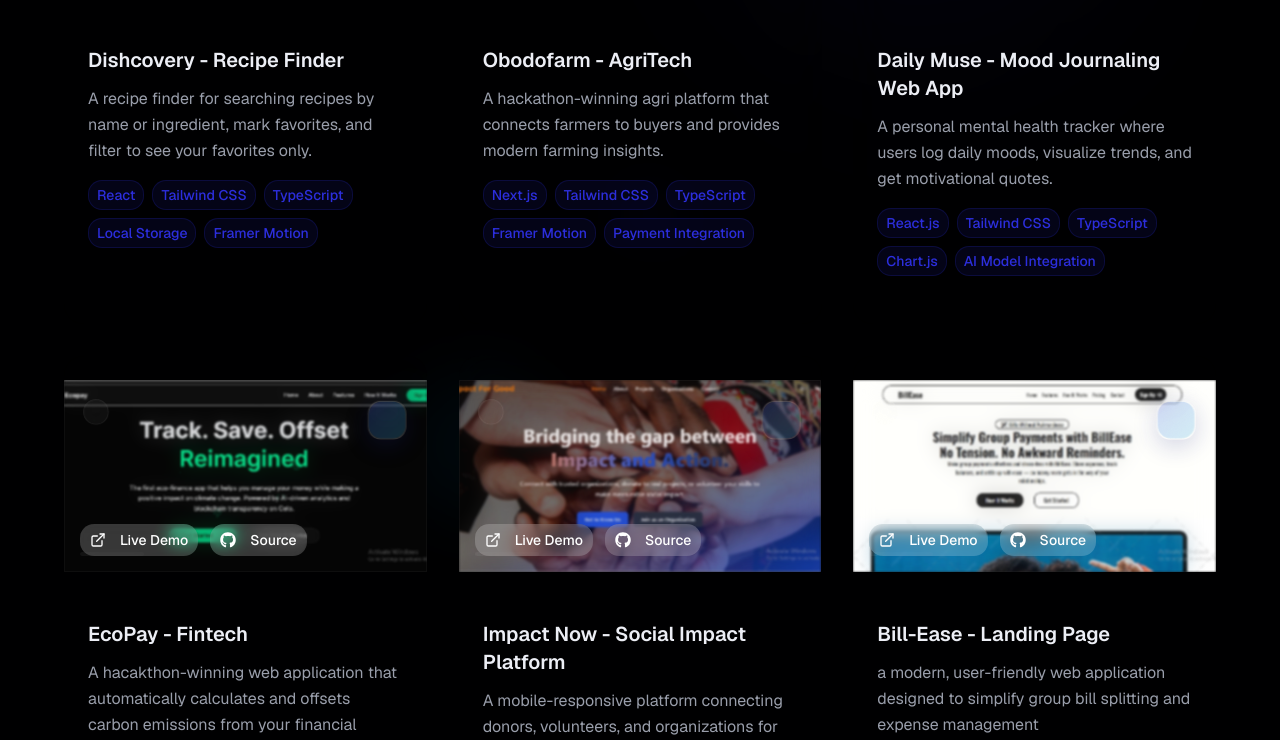
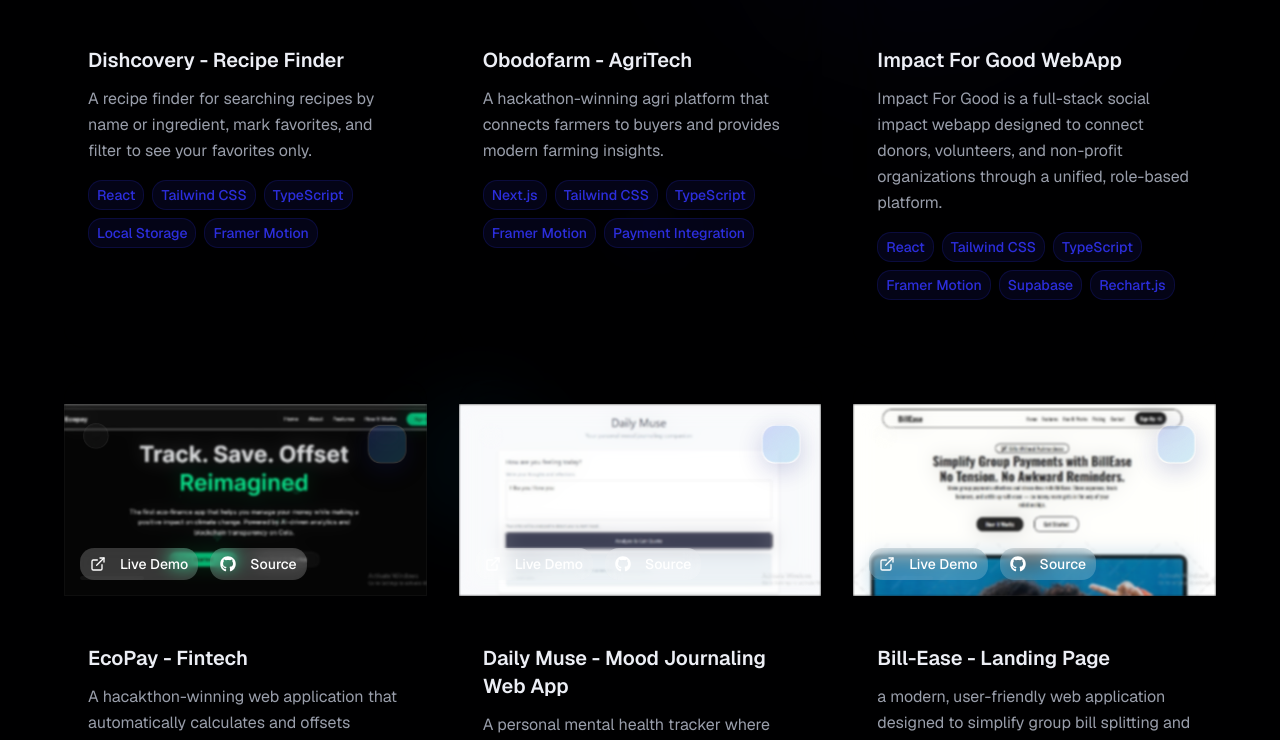
Before and after one commit to Starr365/My-Portfolio, a Next.js app: page / in a window 1280 px wide. Shown: the part 5241-5981 px from the top of the page. Built offline with nearby package versions, Linux system fonts and the light colour scheme.

Commit message:
Update: Updated project section

```diff
--- a/components/projects-section.tsx
+++ b/components/projects-section.tsx
@@ -10,7 +10,7 @@ import { useInView } from "framer-motion"
 import { useRef } from "react"
 
 const projects = [
-    {
+  {
     title: "Dishcovery - Recipe Finder",
     description:
       "A recipe finder for searching recipes by name or ingredient, mark favorites, and filter to see your favorites only.",
@@ -20,7 +20,7 @@ const projects = [
     githubUrl: "https://github.com/Starr365/Dishcovery",
     gradient: "from-indigo-500 to-purple-500",
   },
-    {
+  {
     title: "Obodofarm - AgriTech",
     description:
       "A hackathon-winning agri platform that connects farmers to buyers and provides modern farming insights.",
@@ -30,15 +30,14 @@ const projects = [
     githubUrl: "https://github.com/Starr365",
     gradient: "from-indigo-500 to-purple-500",
   },
-
-    {
-    title: "Daily Muse - Mood Journaling Web App",
+  {
+    title: "Impact For Good WebApp",
     description:
-      "A personal mental health tracker where users log daily moods, visualize trends, and get motivational quotes.",
-    image: "/daily-muse.jpg",
-    tags: ["React.js", "Tailwind CSS", "TypeScript", "Chart.js", "AI Model Integration"],
-    liveUrl: "https://daily-muse-eight.vercel.app/",
-    githubUrl: "https://github.com/Starr365/Daily-Muse",
+      "Impact For Good is a full-stack social impact webapp designed to connect donors, volunteers, and non-profit organizations through a unified, role-based platform.",
+    image: "/impact.jpg",
+    tags: ["React", "Tailwind CSS", "TypeScript", "Framer Motion", "Supabase", "Rechart.js"],
+    liveUrl: "https://impact-now-it.vercel.app/",
+    githubUrl: "https://github.com/Starr365/Impact-Now--IT",
     gradient: "from-indigo-500 to-purple-500",
   },
   {
@@ -51,17 +50,17 @@ const projects = [
     githubUrl: "https://github.com/Starr365/Ecopay",
     gradient: "from-indigo-500 to-purple-500",
   },
-    {
-    title: "Impact Now - Social Impact Platform",
+  {
+    title: "Daily Muse - Mood Journaling Web App",
     description:
-      "A mobile-responsive platform connecting donors, volunteers, and organizations for social impact projects.",
-    image: "/impact.jpg",
-    tags: ["React", "Tailwind CSS", "TypeScript", "Framer Motion", "Supabase",  "Chart.js"],
-    liveUrl: "https://impact-now-it.vercel.app/",
-    githubUrl: "https://github.com/Starr365/Impact-Now--IT",
+      "A personal mental health tracker where users log daily moods, visualize trends, and get motivational quotes.",
+    image: "/daily-muse.jpg",
+    tags: ["React.js", "Tailwind CSS", "TypeScript", "Chart.js", "AI Model Integration"],
+    liveUrl: "https://daily-muse-eight.vercel.app/",
+    githubUrl: "https://github.com/Starr365/Daily-Muse",
     gradient: "from-indigo-500 to-purple-500",
   },
-    {
+  {
     title: "Bill-Ease - Landing Page",
     description:
       "a modern, user-friendly web application designed to simplify group bill splitting and expense management",
```
